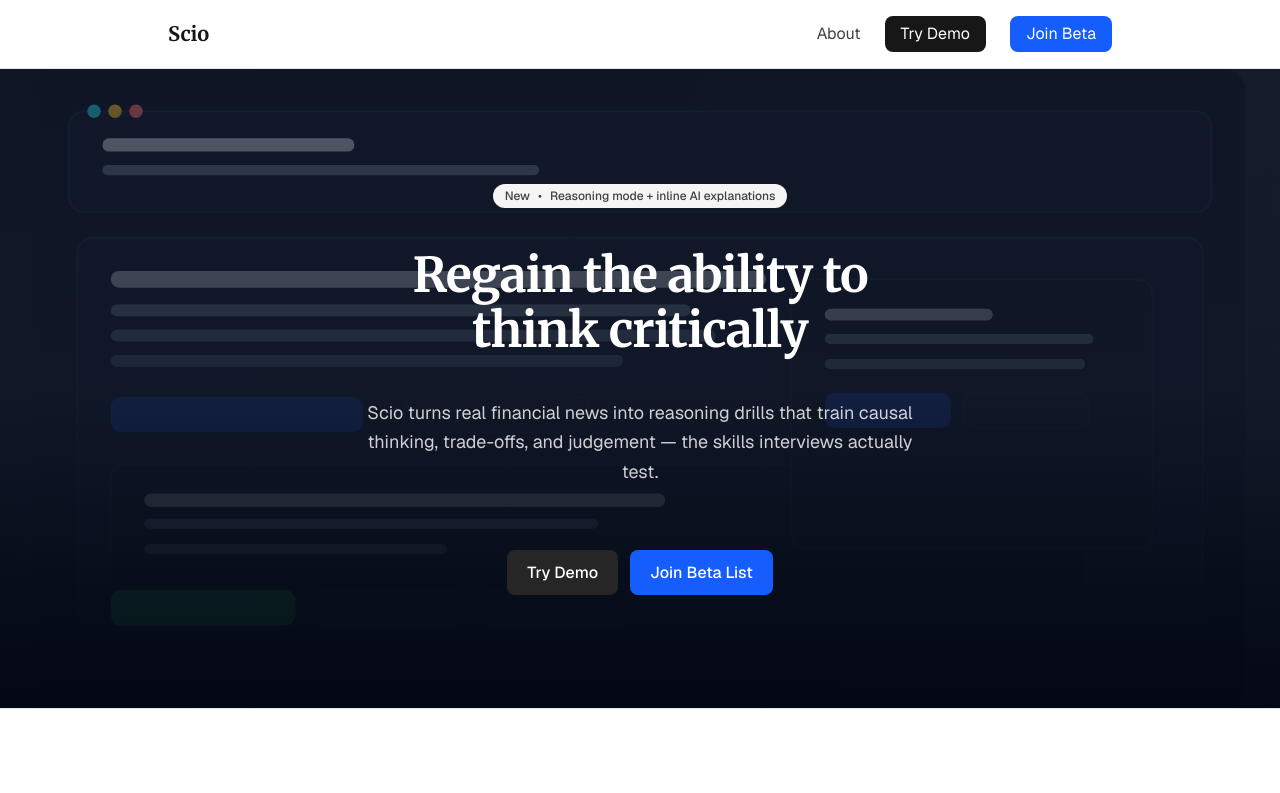
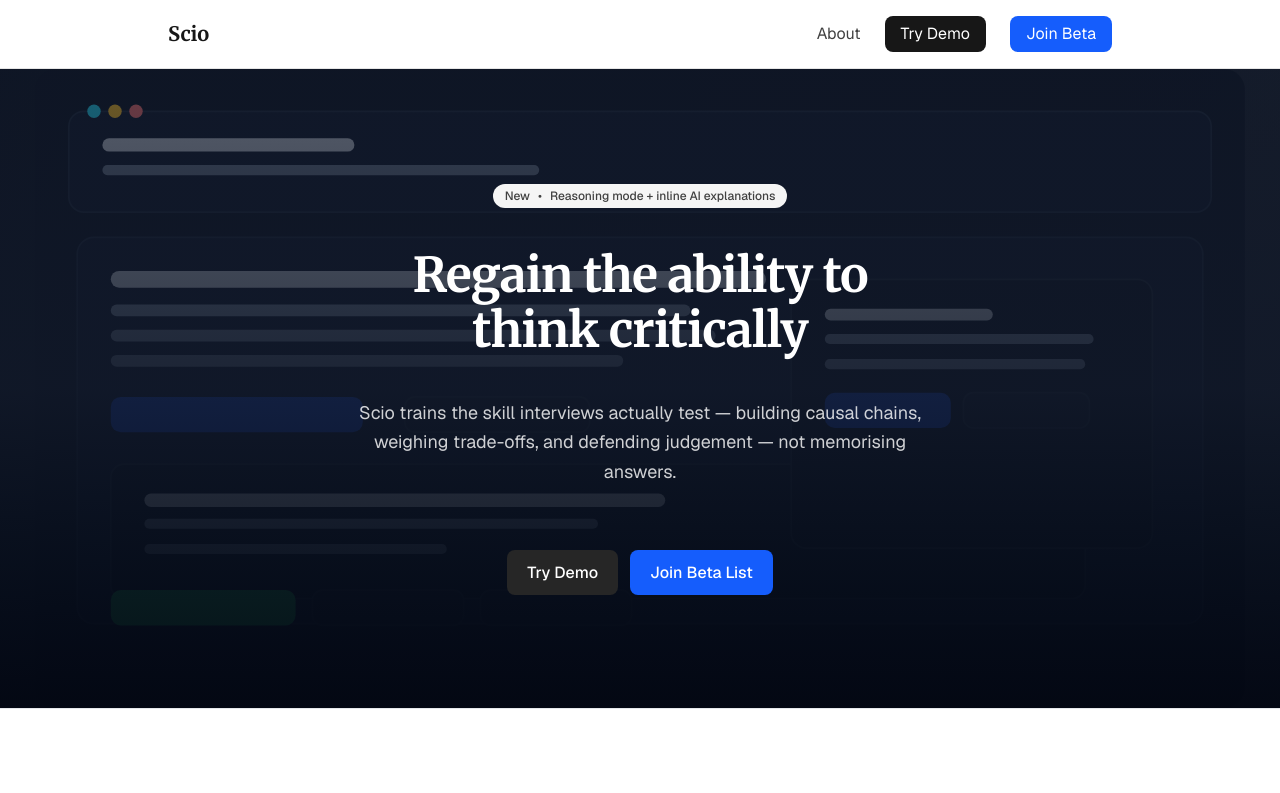
Before and after one commit to shreyasveturi/finquest, a Next.js app: page / in a window 1280 px wide. Shown: the top 793 px of the page. Built offline with nearby package versions, Linux system fonts and the light colour scheme.

Commit message:
Update homepage subheading

```diff
--- a/app/page.tsx
+++ b/app/page.tsx
@@ -39,7 +39,7 @@
 
               {/* Subheading */}
               <p className={`text-base md:text-lg text-white/80 leading-relaxed max-w-xl mx-auto transition-opacity duration-200 ease-out ${heroVisible ? 'opacity-100 delay-100' : 'opacity-0'}`}>
-                Scio turns real financial news into reasoning drills that train causal thinking, trade-offs, and judgement — the skills interviews actually test.
+                Scio trains the skill interviews actually test — building causal chains, weighing trade-offs, and defending judgement — not memorising answers.
               </p>
 
               {/* CTAs */}
```
